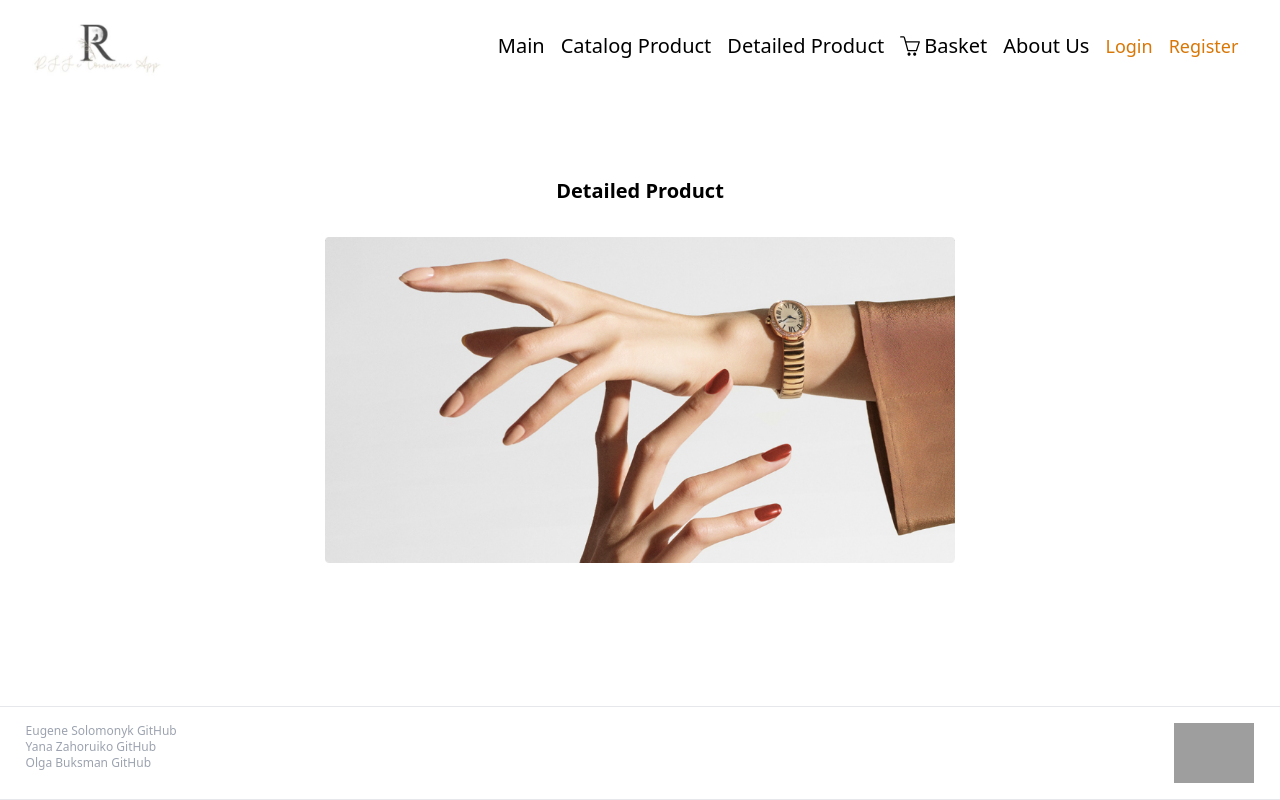
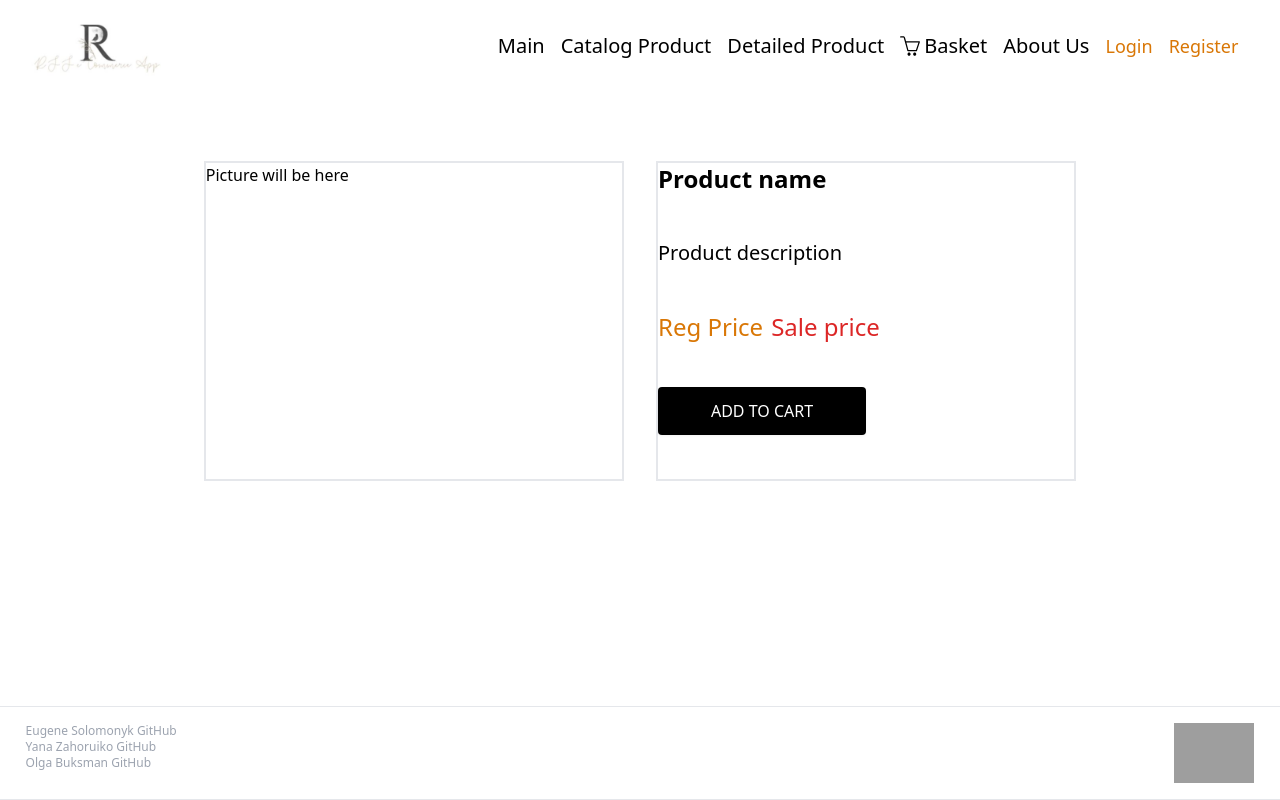
Before and after one commit to SoloSoft2000/eCommerce-Application, a React app: page /product in a window 1280 px wide. Built offline with nearby package versions, Linux system fonts and the light colour scheme; grey boxes are pictures that could not be loaded.

Commit message:
feat: added initial markup for detailed product page

```diff
--- a/src/pages/DetailedProductPage.tsx
+++ b/src/pages/DetailedProductPage.tsx
@@ -1,11 +1,21 @@
 import React from 'react';
-import Img from '../assets/images/img-01.png';
 
 function ProductPage(): React.JSX.Element {
   return (
     <main className="container mx-auto">
-      <h3 className="text-xl font-bold pt-20 text-center">Detailed Product</h3>
-      <img className="mx-auto w-1/2 m-8" src={Img} alt="main picture" />
+      <div className='flex justify-center mt-16'>
+        <div className='border-2 w-1/3'>Picture will be here</div>
+        <div className='ml-8 w-1/3 border-2'>
+          <h3 className='text-2xl font-bold mb-11'>Product name</h3>
+          <p className='text-xl mb-11'>Product description</p>
+          <div className='flex mb-11'>
+            <div className='text-amber-600 text-2xl'>Reg Price</div>
+            <div className='text-2xl text-red-600 ml-2'>Sale price</div>
+          </div>
+          <button className='w-1/2 mb-11 text-center rounded bg-black p-3 text-white uppercase drop-shadow-sm hover:bg-slate-600 cursor-pointer'>Add to Cart</button>
+        </div>
+      </div>
+
     </main>
   );
 }
```
